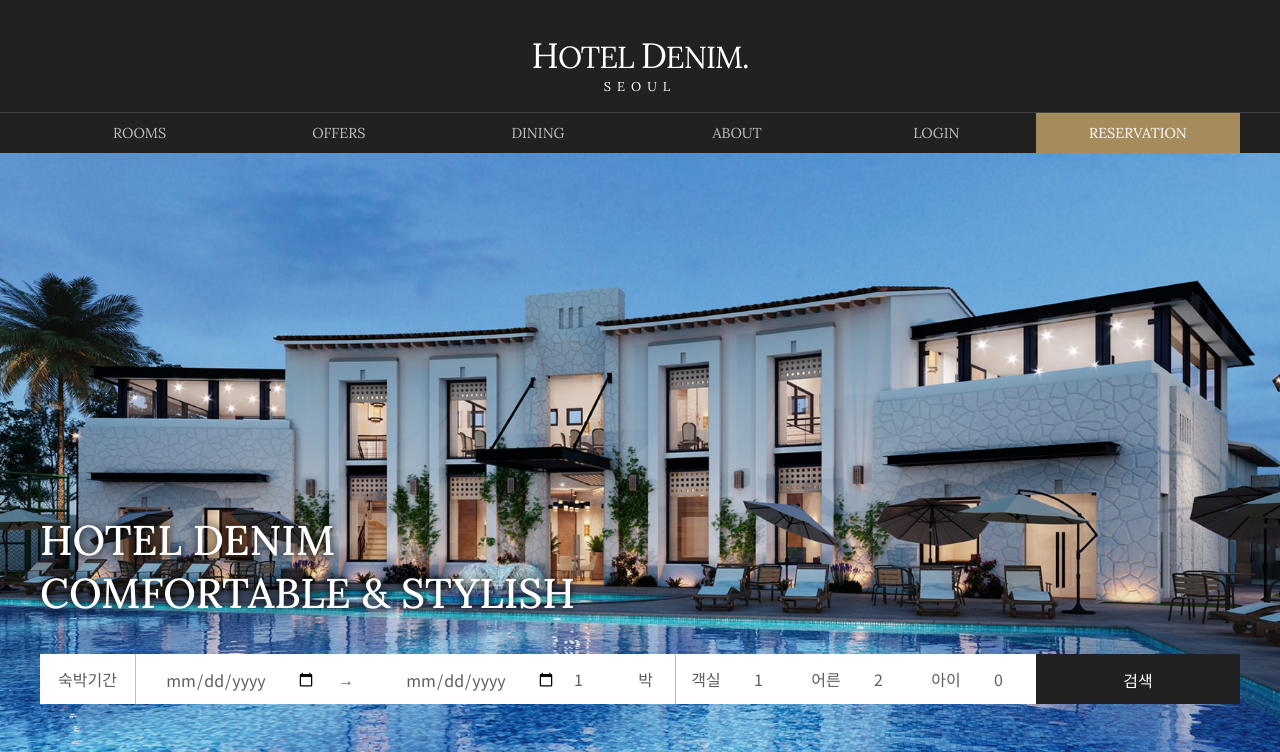
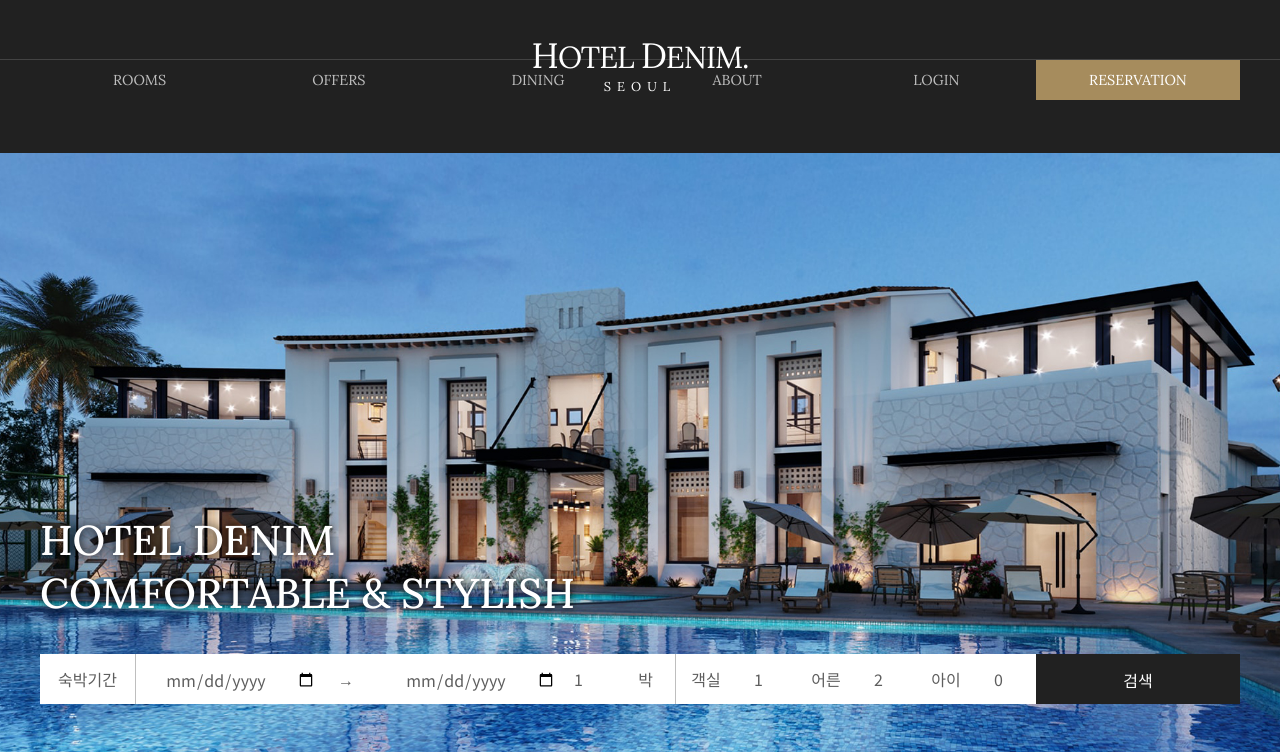
Before and after one commit to pic22ti/pic22ti.github.io, a PHP site: page /portfolio/hotel-denim/hotel-denim-index.html in a window 1280 px wide. Shown: the top 752 px of the page. Run offline with PHP 8.4, Linux system fonts and the light colour scheme.

Commit message:
Update style.css
header line

```diff
--- a/portfolio/hotel-denim/style.css
+++ b/portfolio/hotel-denim/style.css
@@ -86,6 +86,7 @@ a {
     height: 60px;
   }
   header > .container {
+    height: 59px;
     display: flex;
     flex-flow: row wrap;
     position: relative;
```
